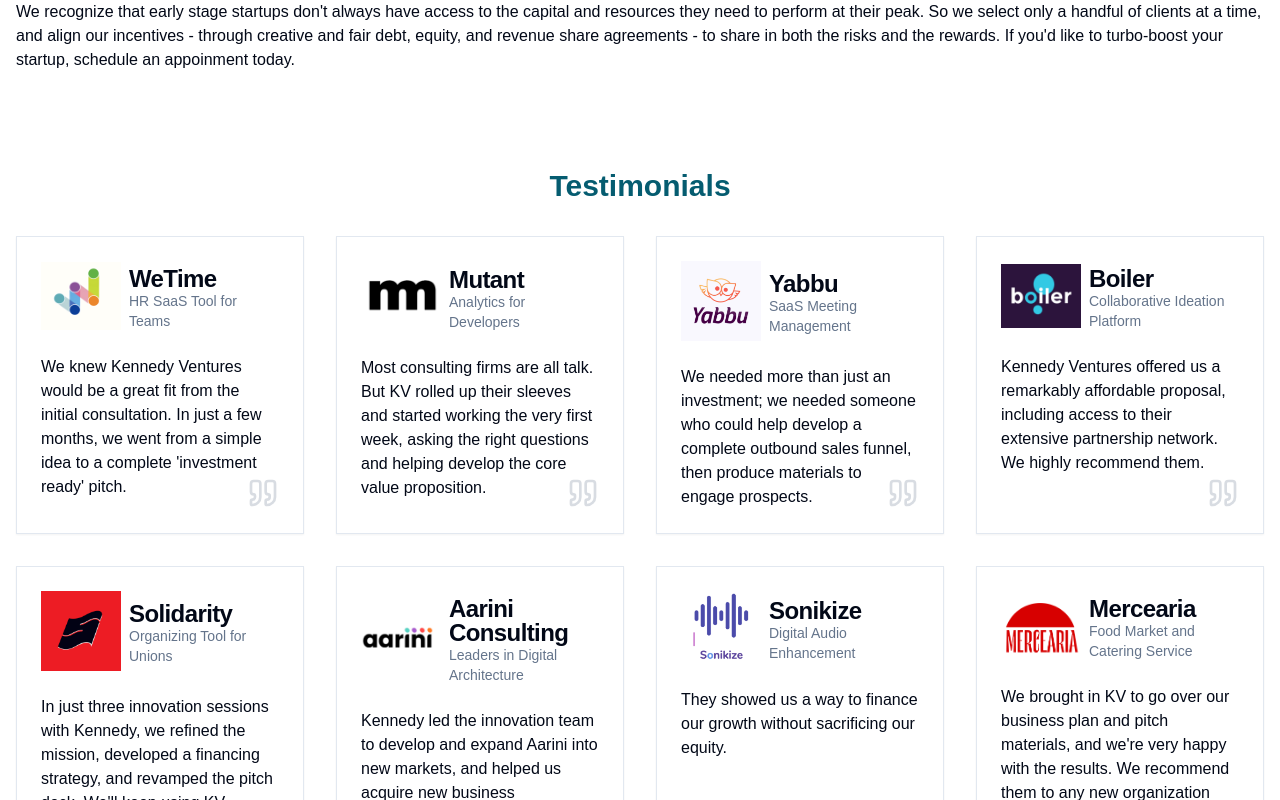
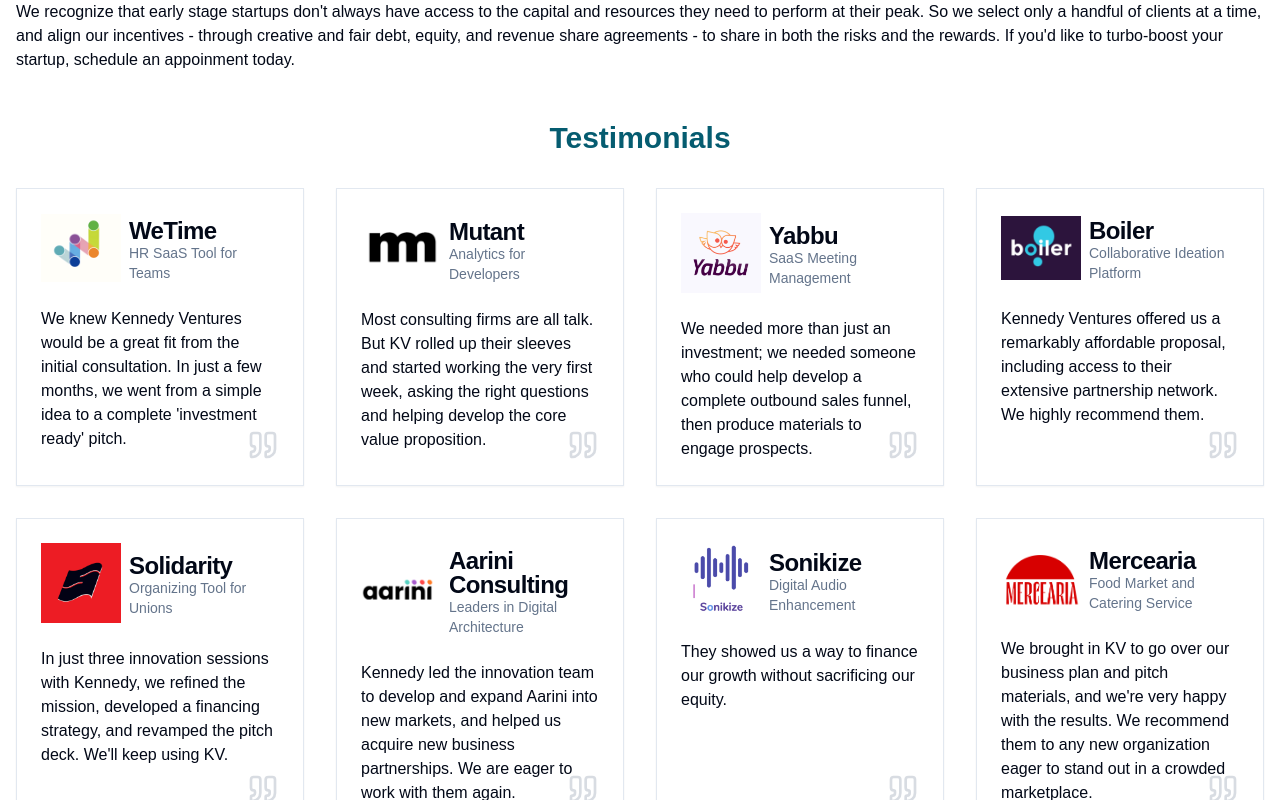
Before and after one commit to imfarhat/Kennedy-Ventures, a Next.js app: page /portfolio in a window 1280 px wide. Shown: the part 640-1440 px from the top of the page. Built offline with nearby package versions, Linux system fonts and the light colour scheme.

Commit message:
discrease mt for testimonials

```diff
--- a/src/app/portfolio/page.js
+++ b/src/app/portfolio/page.js
@@ -137,7 +137,7 @@ const Portfolio = () => {
             today.
           </article>
         </section>
-        <section className="mt-24 container px-4 flex flex-col items-center justify-center mb-24">
+        <section className="mt-12 container px-4 flex flex-col items-center justify-center mb-24">
           <h2 className="text-secondary font-semibold text-2xl md:text-3xl z-10">
             Testimonials
           </h2>
```
